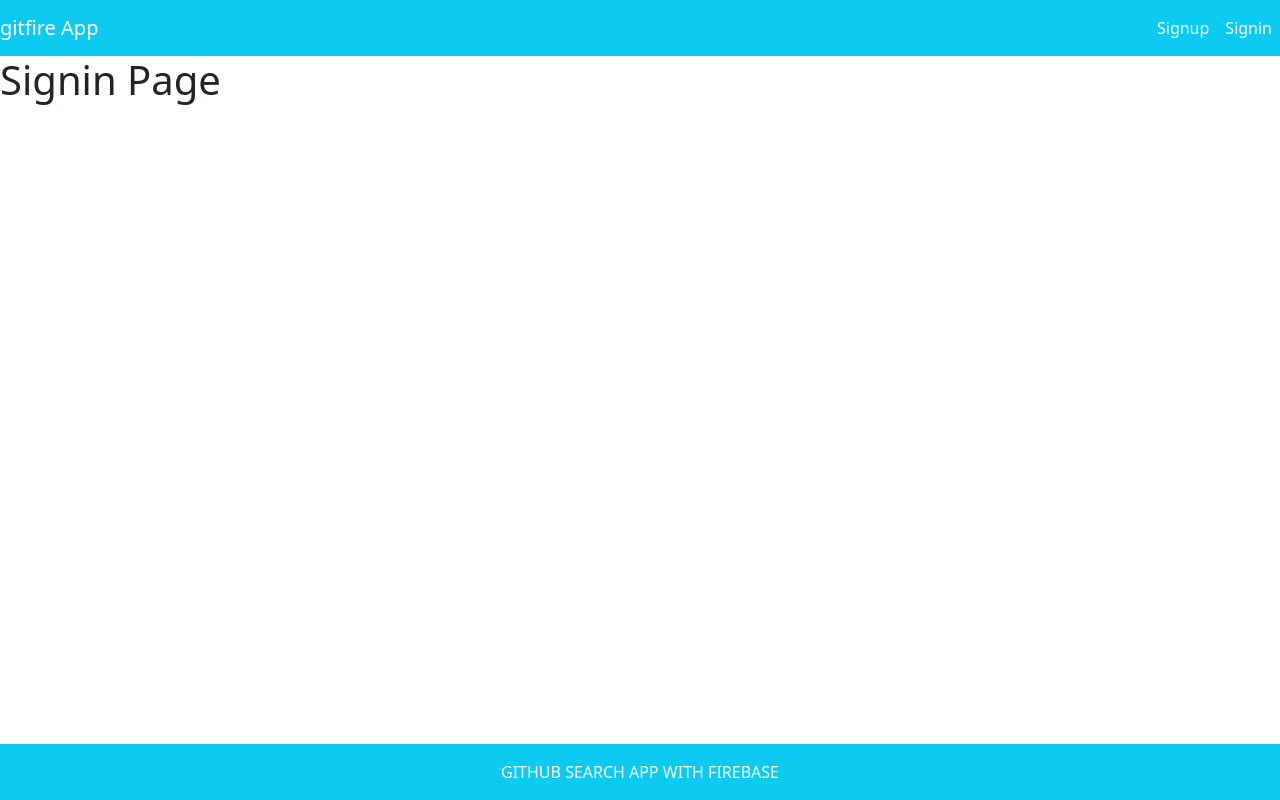
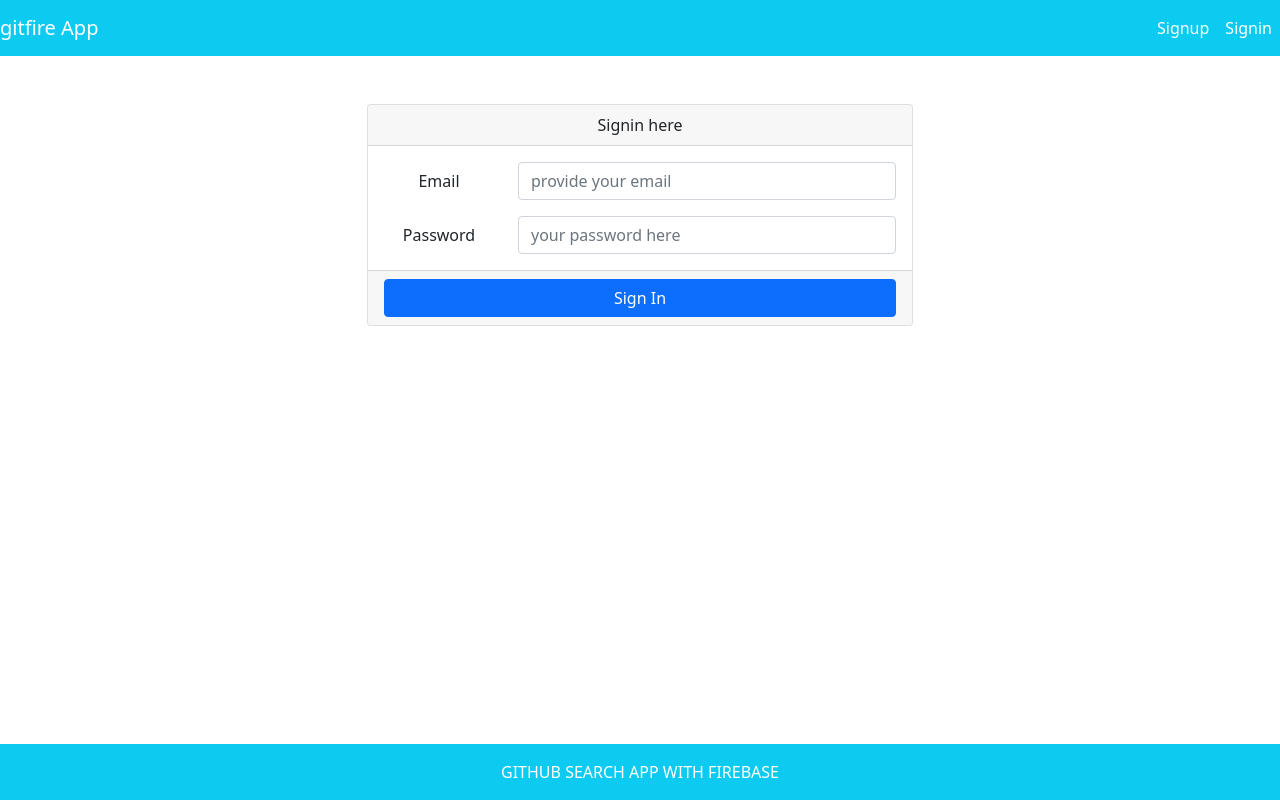
Before and after one commit to shivvvaam/firebase-github-app, a React (Create React App) app: page /signin in a window 1280 px wide. Built offline with nearby package versions, Linux system fonts and the light colour scheme.

Commit message:
Logout and SignIn for user

```diff
--- a/src/layout/Header.js
+++ b/src/layout/Header.js
@@ -30,7 +30,7 @@ const Header = () => {
                     {
                         context.user ? (
                             <NavItem>
-                                <NavLink tag={Link} to="/" className="text-white">Logout</NavLink>
+                                <NavLink onClick={()=>{context.setUser(null)}} className="text-white">Logout</NavLink>
                             </NavItem>
                         ) :
                             (
--- a/src/pages/Signin.js
+++ b/src/pages/Signin.js
@@ -1,11 +1,112 @@
-import React from "react";
+import React, { useContext, useState } from "react";
+import {
+    Container,
+    Form,
+    Button,
+    FormGroup,
+    Label,
+    Col,
+    Input,
+    Row,
+    Card,
+    CardBody,
+    CardFooter,
+    CardHeader
+} from "reactstrap";
 
-const Signin = () => {
+import firebase from "firebase/compat/app";
+import { UserContext } from "../context/UserContext";
+import { Redirect } from "react-router-dom";
+import { toast } from "react-toastify";
+
+const Signup = () => {
+
+    const context = useContext(UserContext);
+    const [email, setEmail] = useState('');
+    const [password, setPassword] = useState('');
+
+    const handleSignUp = () => {
+        firebase
+            .auth()
+            .signInWithEmailAndPassword(email, password)
+            .then(res => {
+                console.log(res)
+                context.setUser({ email: res.user.email, uid: res.user.uid })
+            })
+            .catch(error => {
+                console.log(error)
+                toast(error.message, {
+                    type: "error"
+                })
+            })
+
+    }
+
+    const handleSubmit = e => {
+        e.preventDefault()
+        handleSignUp()
+    }
+
+    if (context.user?.uid) {
+        return <Redirect to="/" />
+    }
     return (
-        <div>
-            <h1>Signin Page</h1>
-        </div>
+        <Container className='text-center'>
+            <Row>
+                <Col lg={6} className='offset-lg-3 mt-5'>
+                    <Card>
+                        <Form onSubmit={handleSubmit}>
+                            <CardHeader className=''>Signin here</CardHeader>
+                            <CardBody>
+                            <div class="mb-3">
+                                <FormGroup row>
+
+                                    <Label for='email' sm={3}>
+                                        Email
+                                    </Label>
+                                    <Col sm={9}>
+                                        <Input
+                                            type='email'
+                                            name='email'
+                                            id='email'
+                                            placeholder='provide your email'
+                                            value={email}
+                                            onChange={e => setEmail(e.target.value)}
+                                        />
+                                    </Col>
+
+                                </FormGroup></div>
+                                <FormGroup row>
+                                    <Label for='password' sm={3}>
+                                        Password
+                                    </Label>
+                                    <Col sm={9}>
+                                        <Input
+                                            type='password'
+                                            name='password'
+                                            id='password'
+                                            placeholder='your password here'
+                                            value={password}
+                                            onChange={e => setPassword(e.target.value)}
+                                        />
+                                    </Col>
+                                </FormGroup>
+                            </CardBody>
+                            <CardFooter>
+                                <div className="d-grid gap-2">
+                                <Button type='submit' block color='primary'>
+                                    Sign In
+                                </Button>
+                                </div>
+                            </CardFooter>
+                        </Form>
+                    </Card>
+                </Col>
+            </Row>
+        </Container>
     );
+
+
 };
 
-export default Signin;
+export default Signup;
--- a/src/pages/Signup.js
+++ b/src/pages/Signup.js
@@ -1,4 +1,4 @@
-import React, { useContext,useState } from "react";
+import React, { useContext, useState } from "react";
 import {
     Container,
     Form,
@@ -16,39 +16,39 @@ import {
 
 import firebase from "firebase/compat/app";
 import { UserContext } from "../context/UserContext";
-import {Redirect} from "react-router-dom";
+import { Redirect } from "react-router-dom";
 import { toast } from "react-toastify";
 
 const Signup = () => {
 
-    const context=useContext(UserContext);
-    const [email,setEmail]= useState('');
-    const [password,setPassword]=useState('');
+    const context = useContext(UserContext);
+    const [email, setEmail] = useState('');
+    const [password, setPassword] = useState('');
 
-    const handleSignUp=()=>{
+    const handleSignUp = () => {
         firebase
             .auth()
-            .createUserWithEmailAndPassword(email,password)
-            .then(res=>{
+            .createUserWithEmailAndPassword(email, password)
+            .then(res => {
                 console.log(res)
-                context.setUser({email:res.user.email,uid:res.user.uid})
+                context.setUser({ email: res.user.email, uid: res.user.uid })
             })
-            .catch(error=>{
+            .catch(error => {
                 console.log(error)
-                toast(error.message,{
-                    type:"error"
+                toast(error.message, {
+                    type: "error"
                 })
             })
 
     }
 
-    const handleSubmit =e=>{
+    const handleSubmit = e => {
         e.preventDefault()
         handleSignUp()
     }
 
-    if(context.user?.uid){
-        return<Redirect to="/"/>
+    if (context.user?.uid) {
+        return <Redirect to="/" />
     }
     return (
         <Container className='text-center'>
@@ -58,7 +58,9 @@ const Signup = () => {
                         <Form onSubmit={handleSubmit}>
                             <CardHeader className=''>Signup here</CardHeader>
                             <CardBody>
+                            <div class="mb-3">
                                 <FormGroup row>
+
                                     <Label for='email' sm={3}>
                                         Email
                                     </Label>
@@ -72,7 +74,8 @@ const Signup = () => {
                                             onChange={e => setEmail(e.target.value)}
                                         />
                                     </Col>
-								</FormGroup>
+
+                                </FormGroup></div>
                                 <FormGroup row>
                                     <Label for='password' sm={3}>
                                         Password
@@ -90,9 +93,10 @@ const Signup = () => {
                                 </FormGroup>
                             </CardBody>
                             <CardFooter>
+                                <div className="d-grid gap-2">
                                 <Button type='submit' block color='primary'>
-									Sign In
-								</Button>
+                                    Sign Up
+                                </Button></div>
                             </CardFooter>
                         </Form>
                     </Card>
```
Lines whose indentation alone changed are shown as unchanged.
